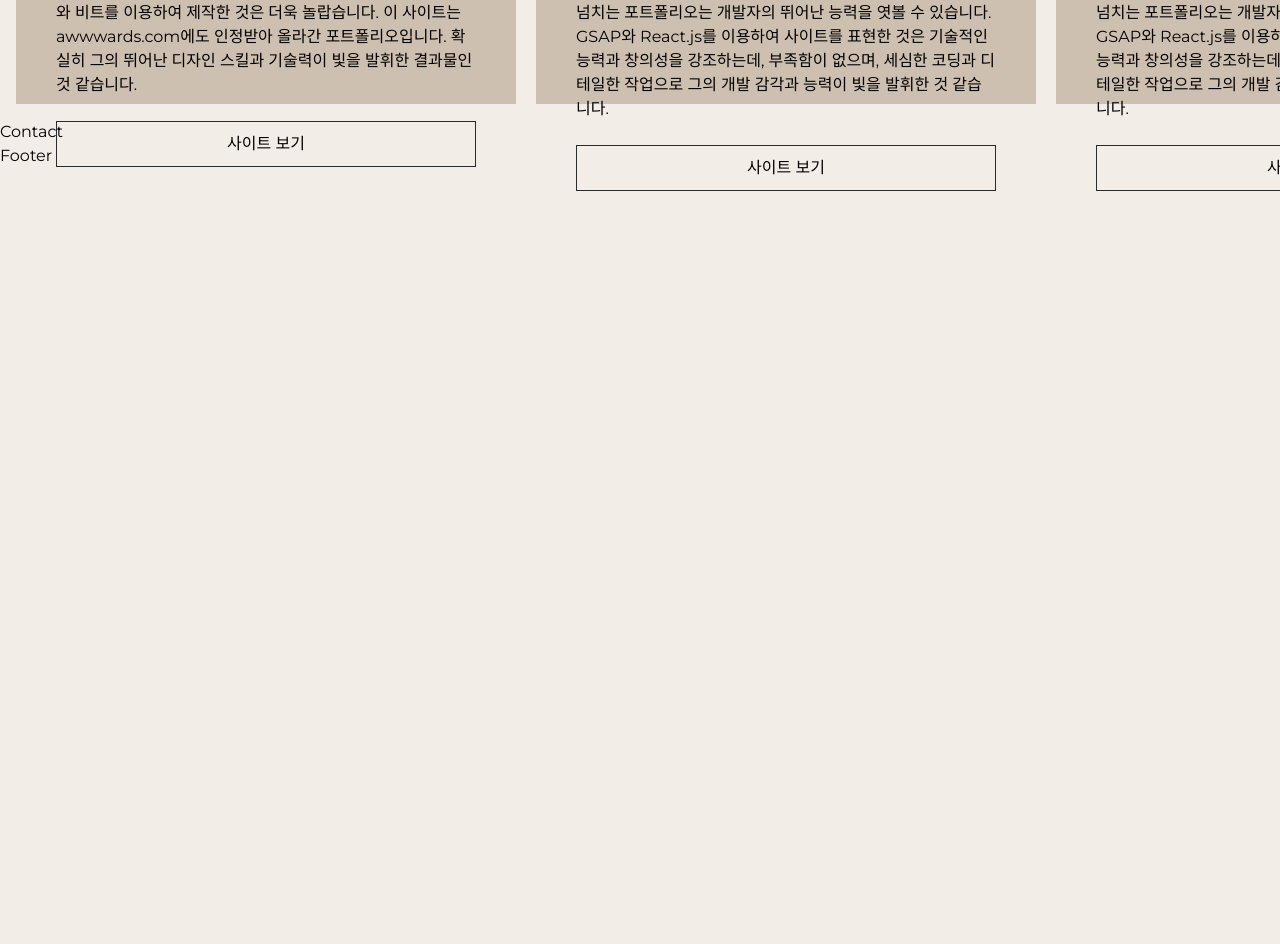
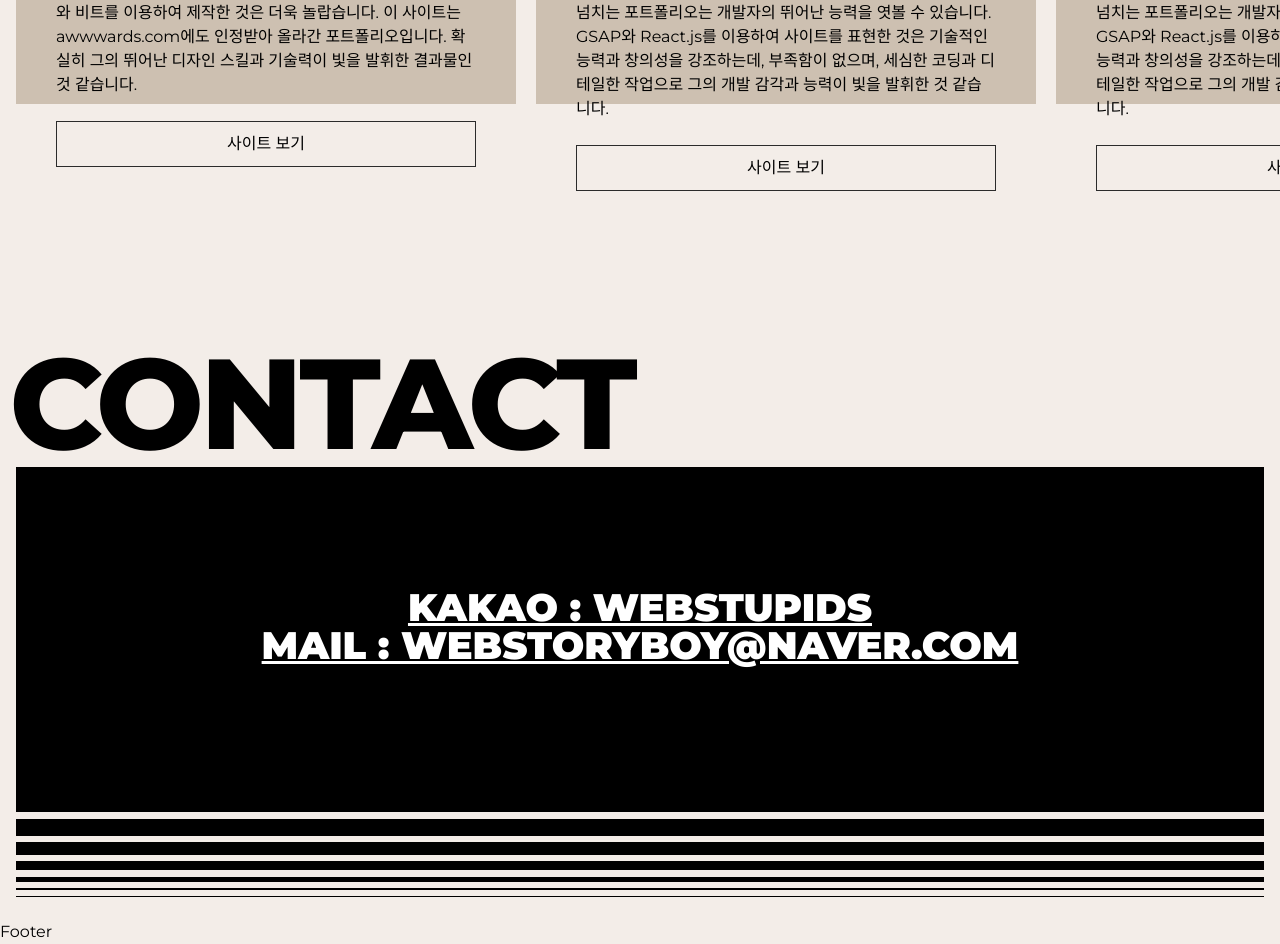
Before and after one commit to lsh2765/port2024-next, a Next.js app: page / in a window 1280 px wide. Shown: the part 5440-6384 px from the top of the page. Before the commit the page ends 5631 px from the top, so only its background shows below. Built offline with nearby package versions, Linux system fonts and the light colour scheme; a small style sheet from the web is missing; a web font is replaced by a local one.

Commit message:
연락처 완료

```diff
--- a/src/assets/scss/section/_contact.scss
+++ b/src/assets/scss/section/_contact.scss
@@ -0,0 +1,128 @@
+#contact {
+    height: 100vh;
+}
+
+.contact__inner {
+    width: 100%;
+    height: 100%;
+    padding: 16px;
+    display: flex;
+    align-items: flex-start;
+    justify-content: flex-end;
+    flex-direction: column;
+
+    @media (max-width: 800px) {
+        justify-content: center;
+    }
+
+    .contact__title {
+        font-size: 10vw;
+        text-transform: uppercase;
+        line-height: 1;
+        font-weight: 800;
+        white-space: nowrap;
+        text-indent: -0.5vw;
+        letter-spacing: -0.3vw;
+
+        @media (max-width: 800px) {
+            display: none;
+        }
+    }
+    .contact__text {
+        width: 100%;
+        height: 40vh;
+        background-color: var(--black);
+        color: var(--white);
+        display: flex;
+        align-items: center;
+        justify-content: center;
+        flex-direction: column;
+        position: relative;
+
+        .text {
+            font-size: 3vw;
+            line-height: 1;
+            font-weight: 900;
+            text-transform: uppercase;
+            text-decoration: underline;
+            text-align: center;
+            position: relative;
+            z-index: 100;
+            transition: all 0.3s;
+            cursor: all-scroll;
+
+            @media (max-width: 800px) {
+                font-size: 24px;
+                padding: 0 16px;
+                word-break: break-all;
+            }
+        }
+    }
+    .contact__lines {
+        width: 100%;
+
+        .line {
+            display: block;
+            width: 100%;
+            height: 1px;
+            background-color: var(--black);
+            margin-bottom: 0.5vw;
+
+            &:nth-child(1) {
+                height: 25px;
+            }
+            &:nth-child(2) {
+                height: 17px;
+            }
+            &:nth-child(3) {
+                height: 13px;
+            }
+            &:nth-child(4) {
+                height: 9px;
+            }
+            &:nth-child(5) {
+                height: 5px;
+            }
+            &:nth-child(6) {
+                height: 2px;
+            }
+            &:nth-child(7) {
+                height: 1px;
+            }
+        }
+
+        &.top {
+            .line {
+                margin-top: 0.5vw;
+                margin-bottom: 0;
+                display: none;
+
+                @media (max-width: 800px) {
+                    display: block;
+                }
+
+                &:nth-child(1) {
+                    height: 1px;
+                }
+                &:nth-child(2) {
+                    height: 2px;
+                }
+                &:nth-child(3) {
+                    height: 5px;
+                }
+                &:nth-child(4) {
+                    height: 9px;
+                }
+                &:nth-child(5) {
+                    height: 13px;
+                }
+                &:nth-child(6) {
+                    height: 17px;
+                }
+                &:nth-child(7) {
+                    height: 25px;
+                }
+            }
+        }
+    }
+}
--- a/src/components/Contact.jsx
+++ b/src/components/Contact.jsx
@@ -1,9 +1,42 @@
 import React from 'react'
+
+import { contactText } from '@/constants'
 
 const Contact = () => {
   return (
-    <div>Contact</div>
-  )
+    <section id="contact">
+            <div className="contact__inner">
+                <h2 className="contact__title">Contact</h2>
+                <div className="contact__lines top" aria-hidden="true">
+                    <span className="line"></span>
+                    <span className="line"></span>
+                    <span className="line"></span>
+                    <span className="line"></span>
+                    <span className="line"></span>
+                    <span className="line"></span>
+                    <span className="line"></span>
+                </div>
+                <div className="contact__text">
+                    <div className="text">
+                      {contactText.map((contact, key) => (
+                        <div key={key}>
+                        <a href={contact.link} target="_blank">{contact.title}</a>
+                      </div>
+                      ))}
+                    </div>
+                </div>
+                <div className="contact__lines" aria-hidden="true">
+                    <span className="line"></span>
+                    <span className="line"></span>
+                    <span className="line"></span>
+                    <span className="line"></span>
+                    <span className="line"></span>
+                    <span className="line"></span>
+                    <span className="line"></span>
+                </div>
+            </div>
+        </section>
+    )
 }
 
 export default Contact
```
